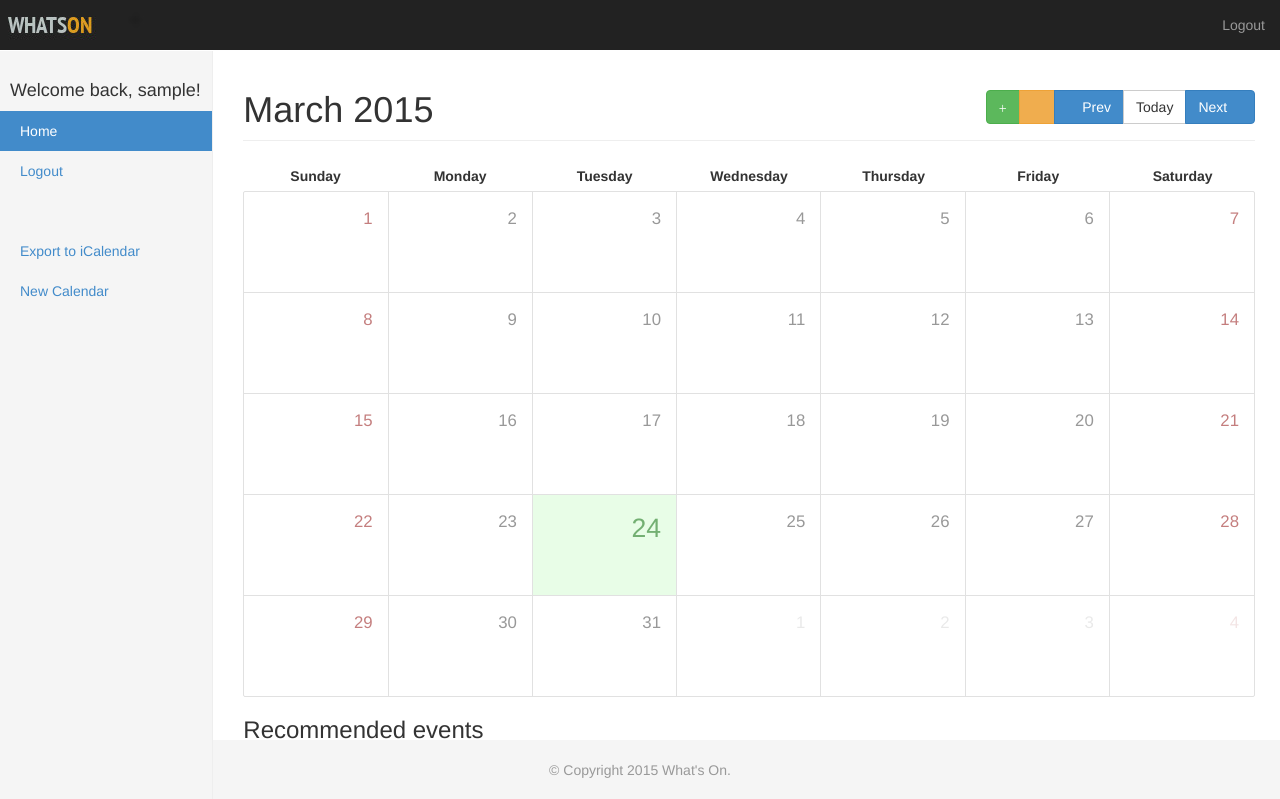
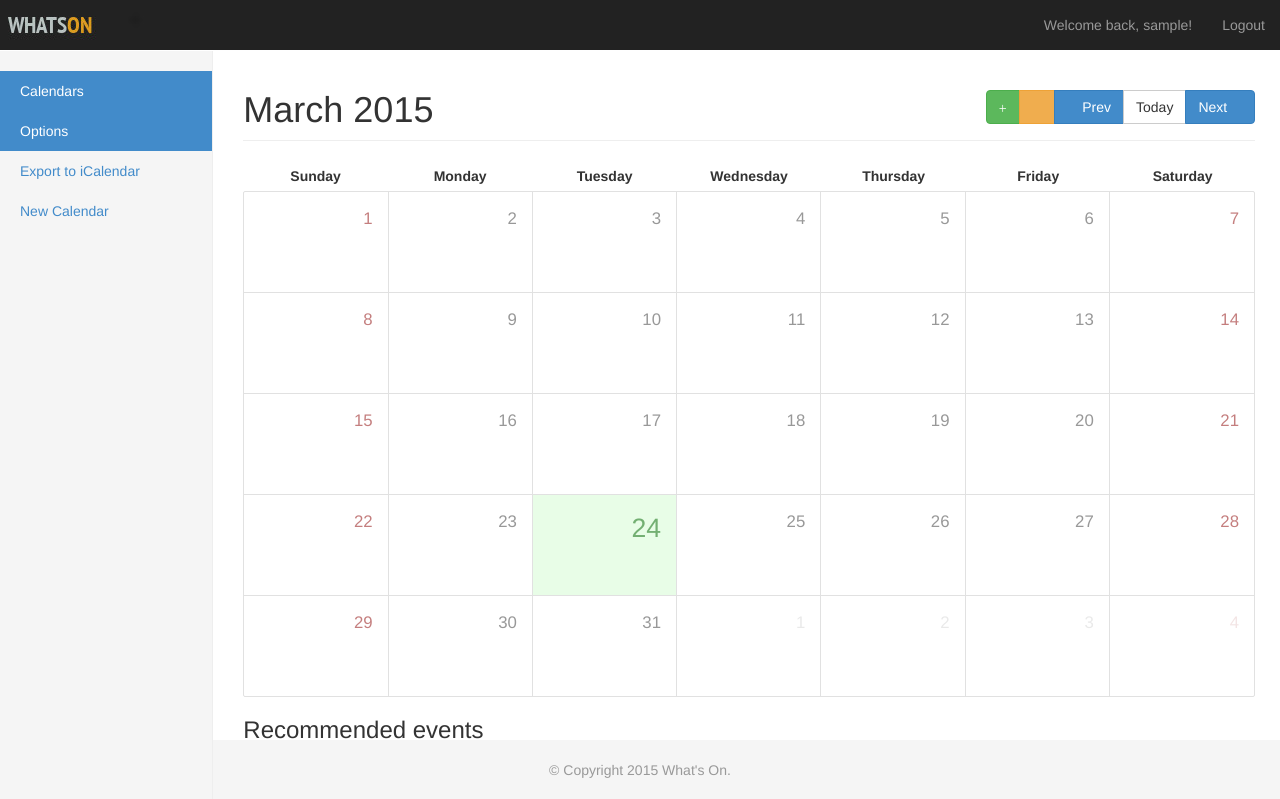
Before and after one commit to 1107481m/whatson, a Django app: page /home/ in a window 1280 px wide. Shown: the top 799 px of the page. Run offline with Django 3.2, Linux system fonts and the light colour scheme; the visitor is signed in with stand-in values (Sample User, id 1); data that the repository does not hold is empty; some libraries are stand-ins or nearby versions; some web fonts are replaced.

Commit message:
Minor cosmetic changes

```diff
--- a/templates/home.htm
+++ b/templates/home.htm
@@ -39,6 +39,7 @@
             </div>
             <div id="navbar" class="navbar-collapse collapse">
                <ul class="nav navbar-nav navbar-right">
+                  <li><a href="#">Welcome back, {{ user.username }}!</a></li>
                   <li><a href="{% url 'logout' %}">Logout</a></li>
                </ul>
             </div>
@@ -48,30 +49,20 @@
          <div class="row">
             <div class="col-sm-3 col-md-2 sidebar">
                <ul class="nav nav-sidebar">
-                  <li>
-                     <h4>&nbsp; Welcome back, {{ user.username }}!</h4>
+                  <li class="active"><a href="#">Calendars<span class="sr-only">(current)</span></a>
                   </li>
-                  <li class="active"><a href="#">Home<span class="sr-only">(current)</span></a>
+                  {% for calendar in calendars %}
+                  <li class="nav n" style="background: linear-gradient(90deg, #f5f5f5 80%, {{ calendar.colour }} 20%);"><a href="javascript:editCalendar({{ calendar.id }});">{{ calendar.name }}</a></li>
+                  {% endfor %}
+                  <li class="active"><a href="#">Options<span class="sr-only">(current)</span></a>
                   </li>
-                  <li><a href="{% url 'logout' %}">Logout</a>
-                  </li>
-               </ul>
-               <ul class="nav nav-sidebar">
-                  {% for calendar in calendars %}
-                  <li class="nav n" style="background: linear-gradient(90deg, #f5f5f5 80%, {{ calendar.colour }} 20%);"></a><a href="javascript:editCalendar({{ calendar.id }});">{{ calendar.name }}</a></li>
-                  {% endfor %}
-               </ul>
-               <ul class="nav nav-sidebar">
-                   <li><a href="{% url 'export_ical' %}">Export to iCalendar</a>
+                  <li><a href="{% url 'export_ical' %}" download="calendar.ics">Export to iCalendar</a>
                   </li>
                   <li><a href="" data-toggle="modal" data-target="#newCalendar">New Calendar</a>
                   </li>
                </ul>
             </div>
-
             <div class="col-sm-9 col-sm-offset-3 col-md-10 col-md-offset-2 main">
-
-
                <div class="page-header">
                   <div class="pull-right form-inline">
                      <div class="btn-group">
@@ -88,7 +79,6 @@
                   </div>
                   <h1></h1>
                </div>
-
                <div id="calendar"></div>
                <br>
                <h3 class="page-header">Recommended events</h3>
@@ -96,10 +86,11 @@
                   {% for event in publicEvents %}
                   <div class="col-md-4">
                      <h4>
-                     &nbsp;{{ event.name }}</h4>
+                        &nbsp;{{ event.name }}
+                     </h4>
                      <i>{{ event.time }} - <br> {{ event.endTime }}</i>
                      <br><br>
-                     <span class="text-right"><a href="javascript:$('#newEvent').modal('toggle');$('#id_name').val('{{ event.name }}');$('#id_endTime').val('{{ event.time|date:'Y-m-d g:i:s' }}').change();$('#car').value('a');" type="button" class="btn btn-success">Add Event <span class="glyphicon glyphicon-ok"></span></a></span>
+                     <span class="text-right"><a href="javascript:$('#newEvent').modal('toggle');$('#id_name').val('{{ event.name }}');$('#id_time').attr('value','{{ event.time|date:'Y-m-d g:i:s' }}').change();$('#car').value('a');" type="button" class="btn btn-success">Add Event <span class="glyphicon glyphicon-ok"></span></a></span>
                   </div>
                   {% endfor %}
                </div>
@@ -134,12 +125,7 @@
                            <h4 class="modal-title" id="myModalLabel">Edit your calendar</h4>
                         </div>
                         <div class="container">
-
-
-
                            <div id="editCStatus"></div>
-
-
                         </div>
                         <br>
                      </div>
@@ -210,7 +196,6 @@
                      <div class="modal-content">
                         <div class="modal-header">
                            <button type="button" class="close" data-dismiss="modal" aria-label="Close"><span aria-hidden="true">&times;</span></button>
-
                            <h4 class="modal-title" id="newCalModal">Add a new calendar</h4>
                         </div>
                         <div class="container">
@@ -254,9 +239,7 @@
       </div>
       <footer class="footer">
          <div class="container text-center text-muted">
-
             <br>&copy; Copyright 2015 What's On.
-
          </div>
       </footer>
       <script type="text/javascript" src="{% static "js/bootstrap.min.js" %}"></script>
```
Also changed, not shown: README.md. Lines whose indentation alone changed are shown as unchanged.
